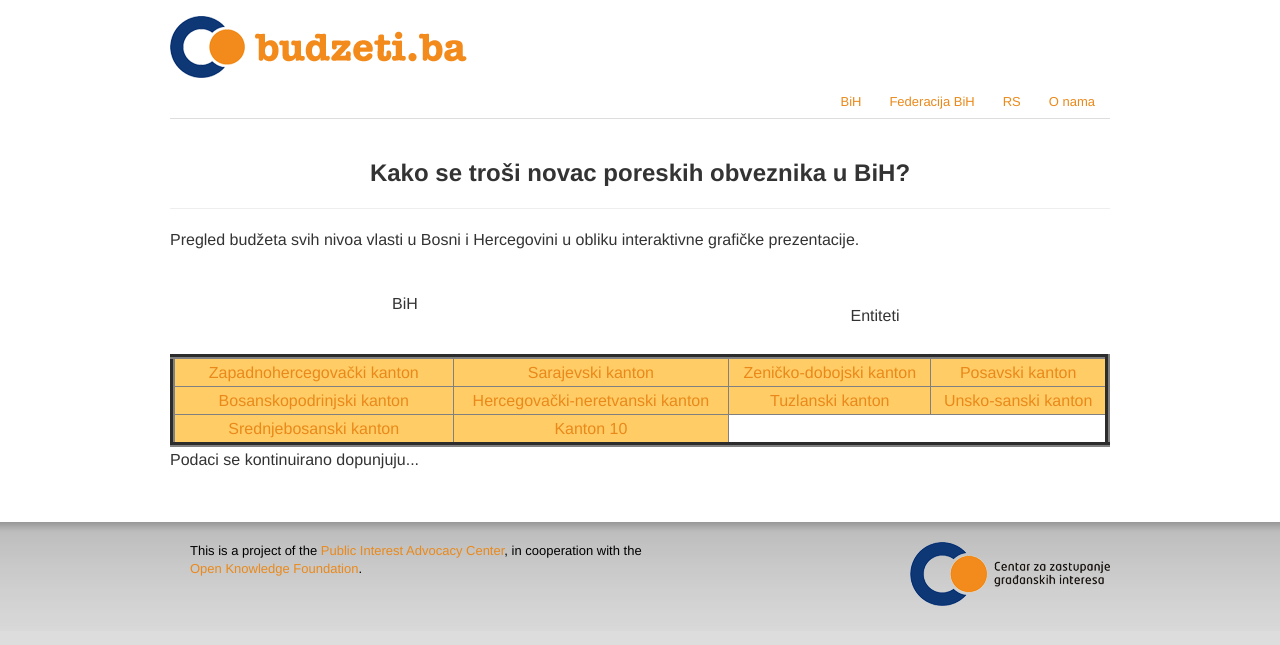
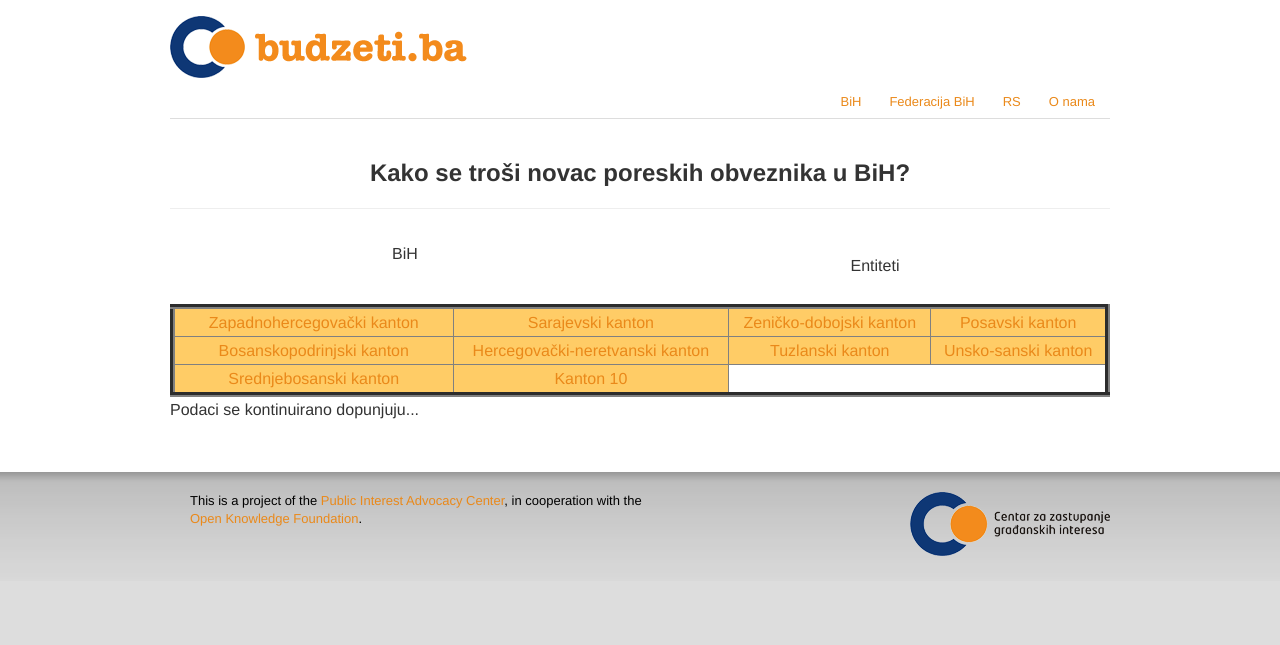
Before and after one commit to openspending/budzeti.ba, a Jekyll site: the page built from index.html, in a window 1280 px wide. Shown: the top 645 px of the page. Built offline with Jekyll 4.4.1, drawn with Linux system fonts in a browser that asks for light colours; nearby versions of some CDN libraries; some web fonts are replaced.

Commit message:
Update index.html

```diff
--- a/index.html
+++ b/index.html
@@ -69,7 +69,6 @@ bihmap.addLayer("bih",
 </script>
 
 <h2 class="page-header main-header">Kako se troši novac poreskih obveznika u BiH?</h2>
-Pregled budžeta svih nivoa vlasti u Bosni i Hercegovini u obliku interaktivne grafičke prezentacije.</br></br>
 
 <table WIDTH="100%" BORDER="0" CELLSPACING="2">
     <tr BGCOLOR="#FFFFFF" ALIGN="CENTER">
```
